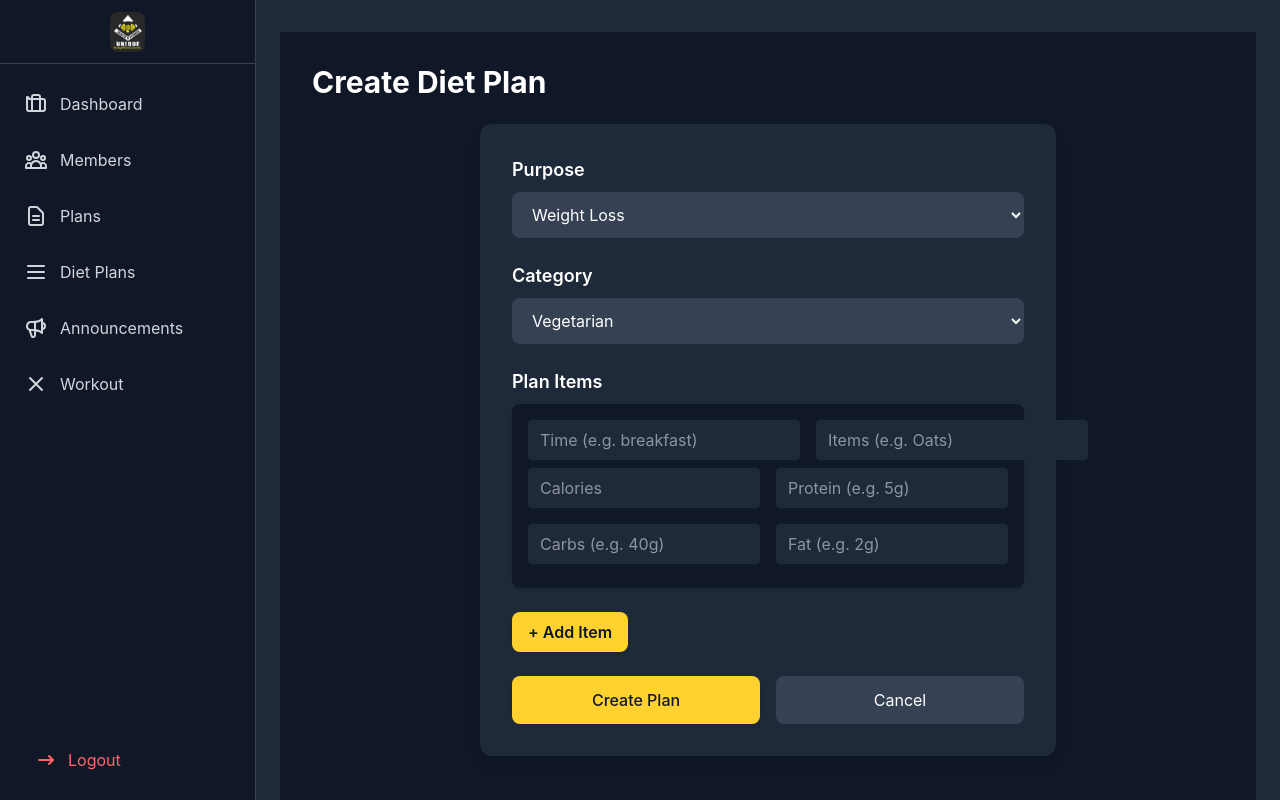
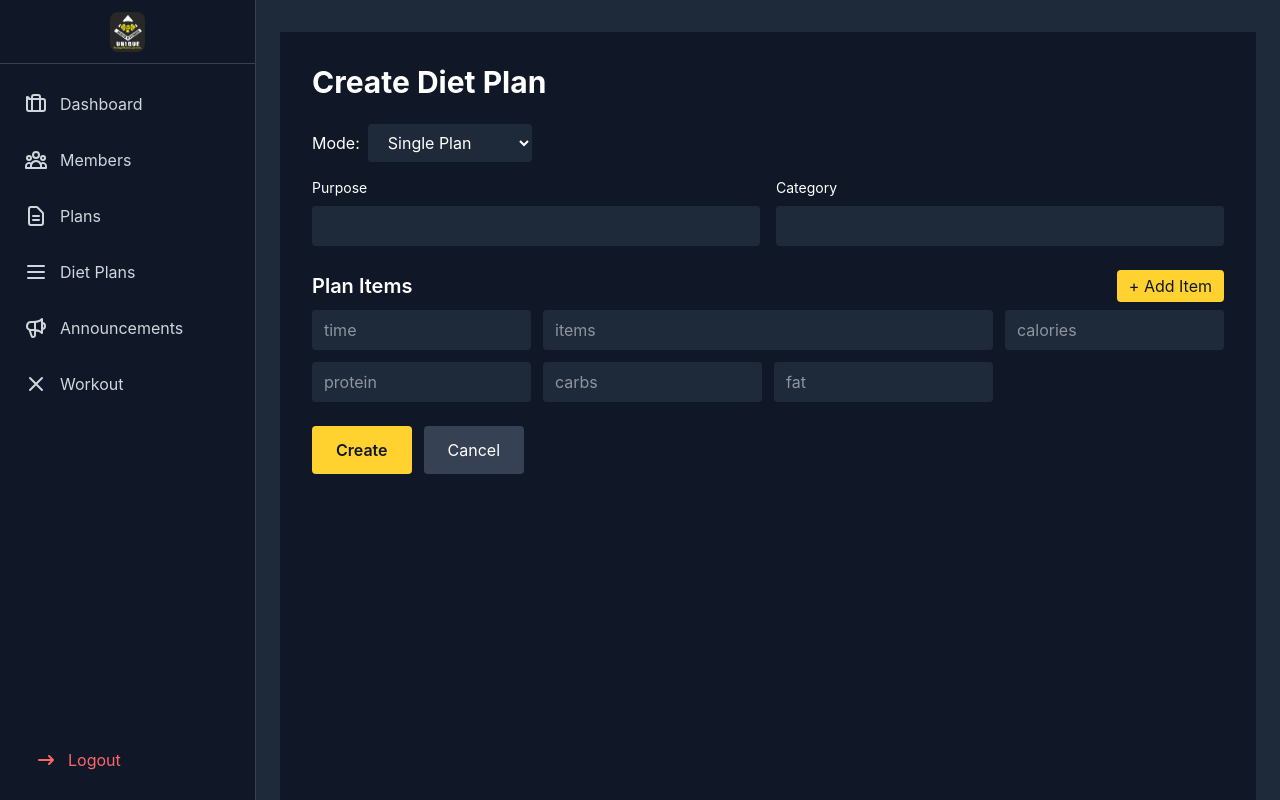
Before and after one commit to ganesh-rodge/uniquefitness-admin, a React (Vite) app: page /create-diet-plan in a window 1280 px wide. Built offline with nearby package versions, Linux system fonts and the light colour scheme; sample sign-in values are in the browser's storage.

Commit message:
add diet page to backend

```diff
--- a/src/api.js
+++ b/src/api.js
@@ -143,3 +143,24 @@ export const getDashboardStats = async () => {
 };
 
 export default api;
+
+// Delete diet plan by ID
+export const deleteDietPlan = async (id) => {
+  const token = localStorage.getItem('authToken');
+  return api.delete(`/admin/dietplan/${id}`, {
+    headers: {
+      Authorization: `Bearer ${token}`,
+    },
+  });
+};
+
+// Admin: Create diet plan (supports multiple payload shapes)
+export const createDietPlanAdmin = async (payload) => {
+  const token = localStorage.getItem('authToken');
+  return api.post('/admin/dietplan', payload, {
+    headers: {
+      Authorization: `Bearer ${token}`,
+      'Content-Type': 'application/json',
+    },
+  });
+};
--- a/src/pages/CreateDietPlan.jsx
+++ b/src/pages/CreateDietPlan.jsx
@@ -1,148 +1,205 @@
 import React, { useState } from 'react';
 import { useNavigate } from 'react-router-dom';
-
-const initialPlanItem = { time: '', items: '', nutrition: { calories: '', protein: '', carbs: '', fat: '' } };
+import { toast } from 'react-toastify';
+import { createDietPlanAdmin } from '../api';
 
 const CreateDietPlan = () => {
-  const [purpose, setPurpose] = useState('Weight Loss');
-  const [category, setCategory] = useState('Vegetarian');
-  const [plan, setPlan] = useState([ { ...initialPlanItem } ]);
   const navigate = useNavigate();
+  const [mode, setMode] = useState('single'); // single | multi | raw
+  const [purpose, setPurpose] = useState('');
+  const [category, setCategory] = useState('');
+  const [planItems, setPlanItems] = useState([
+    { time: '', items: '', nutrition: { calories: '', protein: '', carbs: '', fat: '' } }
+  ]);
 
-  const handlePlanChange = (idx, field, value) => {
-    const updatedPlan = plan.map((item, i) =>
-      i === idx ? { ...item, [field]: value } : item
-    );
-    setPlan(updatedPlan);
+  const [multiCategories, setMultiCategories] = useState([
+    { category: '', plan: [{ time: '', items: '', nutrition: { calories: '', protein: '', carbs: '', fat: '' } }] }
+  ]);
+
+  const [rawJson, setRawJson] = useState('[\n  {\n    "purpose": "Weight Loss",\n    "categories": [\n      {\n        "category": "Vegetarian",\n        "plan": [\n          {\n            "time": "breakfast",\n            "items": "Oats + Apple + Raisins",\n            "nutrition": { "calories": 300, "protein": "6g", "carbs": "58g", "fat": "3g" }\n          }\n        ]\n      }\n    ]\n  }\n]');
+
+  const addPlanItem = () => {
+    setPlanItems([...planItems, { time: '', items: '', nutrition: { calories: '', protein: '', carbs: '', fat: '' } }]);
   };
 
-  const handleNutritionChange = (idx, nutField, value) => {
-    const updatedPlan = plan.map((item, i) =>
-      i === idx ? { ...item, nutrition: { ...item.nutrition, [nutField]: value } } : item
-    );
-    setPlan(updatedPlan);
+  const updatePlanItem = (idx, field, value) => {
+    const next = [...planItems];
+    if (field.startsWith('nutrition.')) {
+      const key = field.split('.')[1];
+      next[idx].nutrition[key] = value;
+    } else {
+      next[idx][field] = value;
+    }
+    setPlanItems(next);
   };
 
-  const addPlanItem = () => {
-    setPlan([...plan, { ...initialPlanItem }]);
+  const addCategory = () => {
+    setMultiCategories([...multiCategories, { category: '', plan: [{ time: '', items: '', nutrition: { calories: '', protein: '', carbs: '', fat: '' } }] }]);
   };
 
-  const removePlanItem = (idx) => {
-    setPlan(plan.filter((_, i) => i !== idx));
+  const addCategoryPlanItem = (cIdx) => {
+    const next = [...multiCategories];
+    next[cIdx].plan.push({ time: '', items: '', nutrition: { calories: '', protein: '', carbs: '', fat: '' } });
+    setMultiCategories(next);
   };
 
-  const handleSubmit = (e) => {
+  const updateCategory = (cIdx, field, value) => {
+    const next = [...multiCategories];
+    next[cIdx][field] = value;
+    setMultiCategories(next);
+  };
+
+  const updateCategoryPlanItem = (cIdx, pIdx, field, value) => {
+    const next = [...multiCategories];
+    if (field.startsWith('nutrition.')) {
+      const key = field.split('.')[1];
+      next[cIdx].plan[pIdx].nutrition[key] = value;
+    } else {
+      next[cIdx].plan[pIdx][field] = value;
+    }
+    setMultiCategories(next);
+  };
+
+  const buildPayload = () => {
+    if (mode === 'single') {
+      return {
+        purpose,
+        category,
+        plan: planItems.map(i => ({
+          time: i.time,
+          items: i.items,
+          nutrition: {
+            calories: Number(i.nutrition.calories),
+            protein: i.nutrition.protein,
+            carbs: i.nutrition.carbs,
+            fat: i.nutrition.fat,
+          },
+        }))
+      };
+    }
+    if (mode === 'multi') {
+      return {
+        purpose,
+        categories: multiCategories.map(c => ({
+          category: c.category,
+          plan: c.plan.map(i => ({
+            time: i.time,
+            items: i.items,
+            nutrition: {
+              calories: Number(i.nutrition.calories),
+              protein: i.nutrition.protein,
+              carbs: i.nutrition.carbs,
+              fat: i.nutrition.fat,
+            },
+          }))
+        }))
+      };
+    }
+    // raw
+    try {
+      return JSON.parse(rawJson);
+    } catch (e) {
+      throw new Error('Invalid JSON');
+    }
+  };
+
+  const handleSubmit = async (e) => {
     e.preventDefault();
-    // Save to localStorage
-    const stored = localStorage.getItem('dietPlans');
-    let dietPlans = stored ? JSON.parse(stored) : [];
-    // Check if a plan with same purpose/category exists
-    const idx = dietPlans.findIndex(p => p.purpose === purpose);
-    if (idx !== -1) {
-      // If category exists, add to categories, else add new category
-      const catIdx = dietPlans[idx].categories.findIndex(c => c.category === category);
-      if (catIdx !== -1) {
-        dietPlans[idx].categories[catIdx].plan = [...dietPlans[idx].categories[catIdx].plan, ...plan];
+    try {
+      const payload = buildPayload();
+      const res = await createDietPlanAdmin(payload);
+      if (res.data && res.data.success) {
+        toast.success(res.data.data || 'Diet plan created');
+        navigate(-1);
       } else {
-        dietPlans[idx].categories.push({ category, plan });
+        toast.error(res.data?.data || 'Failed to create diet plan');
       }
-    } else {
-      dietPlans.push({ purpose, categories: [{ category, plan }] });
+    } catch (err) {
+      toast.error(err.message || 'Failed to create diet plan');
     }
-    localStorage.setItem('dietPlans', JSON.stringify(dietPlans));
-    alert('Diet plan created!');
-    navigate('/diet-plans');
   };
 
   return (
     <div className="min-h-screen bg-gray-900 text-white p-8">
       <h1 className="text-3xl font-bold mb-6">Create Diet Plan</h1>
-      <form onSubmit={handleSubmit} className="max-w-xl mx-auto bg-gray-800 rounded-xl p-8 shadow-lg space-y-6">
-        <div>
-          <label className="block text-lg font-semibold mb-2">Purpose</label>
-            <select value={purpose} onChange={e => setPurpose(e.target.value)} className="w-full px-4 py-3 rounded-lg bg-gray-700 text-white focus:outline-none">
-              <option>Weight Loss</option>
-              <option>Weight Gain</option>
-              <option>Maintain</option>
-              <option>General Health</option>
+      <div className="mb-4">
+        <label className="mr-2">Mode:</label>
+        <select value={mode} onChange={e => setMode(e.target.value)} className="bg-gray-800 text-white px-4 py-2 rounded">
+          <option value="single">Single Plan</option>
+          <option value="multi">Multi Category</option>
+          <option value="raw">Raw JSON</option>
         </select>
       </div>
+
+      <form onSubmit={handleSubmit} className="space-y-6">
+        {(mode === 'single' || mode === 'multi') && (
+          <div className="grid grid-cols-1 md:grid-cols-2 gap-4">
             <div>
-          <label className="block text-lg font-semibold mb-2">Category</label>
-          <select value={category} onChange={e => setCategory(e.target.value)} className="w-full px-4 py-3 rounded-lg bg-gray-700 text-white focus:outline-none">
-            <option>Vegetarian</option>
-            <option>Eggatarian</option>
-            <option>Non-Vegetarian</option>
-          </select>
+              <label className="block text-sm mb-2">Purpose</label>
+              <input className="w-full px-4 py-2 bg-gray-800 rounded" value={purpose} onChange={e => setPurpose(e.target.value)} required />
             </div>
+            {mode === 'single' && (
               <div>
-          <label className="block text-lg font-semibold mb-2">Plan Items</label>
-          {plan.map((item, idx) => (
-            <div key={idx} className="bg-gray-900 rounded-lg p-4 mb-4 shadow">
-              <div className="flex space-x-4 mb-2">
-                <input
-                  type="text"
-                  placeholder="Time (e.g. breakfast)"
-                  value={item.time}
-                  onChange={e => handlePlanChange(idx, 'time', e.target.value)}
-                  className="flex-1 px-3 py-2 rounded bg-gray-800 text-white focus:outline-none"
-                  required
-                />
-                <input
-                  type="text"
-                  placeholder="Items (e.g. Oats)"
-                  value={item.items}
-                  onChange={e => handlePlanChange(idx, 'items', e.target.value)}
-                  className="flex-1 px-3 py-2 rounded bg-gray-800 text-white focus:outline-none"
-                  required
-                />
+                <label className="block text-sm mb-2">Category</label>
+                <input className="w-full px-4 py-2 bg-gray-800 rounded" value={category} onChange={e => setCategory(e.target.value)} required />
               </div>
-              <div className="grid grid-cols-2 gap-4 mb-2">
-                <input
-                  type="number"
-                  placeholder="Calories"
-                  value={item.nutrition.calories}
-                  onChange={e => handleNutritionChange(idx, 'calories', e.target.value)}
-                  className="px-3 py-2 rounded bg-gray-800 text-white focus:outline-none"
-                  required
-                />
-                <input
-                  type="text"
-                  placeholder="Protein (e.g. 5g)"
-                  value={item.nutrition.protein}
-                  onChange={e => handleNutritionChange(idx, 'protein', e.target.value)}
-                  className="px-3 py-2 rounded bg-gray-800 text-white focus:outline-none"
-                  required
-                />
-                <input
-                  type="text"
-                  placeholder="Carbs (e.g. 40g)"
-                  value={item.nutrition.carbs}
-                  onChange={e => handleNutritionChange(idx, 'carbs', e.target.value)}
-                  className="px-3 py-2 rounded bg-gray-800 text-white focus:outline-none"
-                  required
-                />
-                <input
-                  type="text"
-                  placeholder="Fat (e.g. 2g)"
-                  value={item.nutrition.fat}
-                  onChange={e => handleNutritionChange(idx, 'fat', e.target.value)}
-                  className="px-3 py-2 rounded bg-gray-800 text-white focus:outline-none"
-                  required
-                />
-              </div>
-              <div className="flex justify-end">
-                {plan.length > 1 && (
-                  <button type="button" onClick={() => removePlanItem(idx)} className="text-red-400 hover:text-red-600">Remove</button>
             )}
           </div>
+        )}
+
+        {mode === 'single' && (
+          <div>
+            <div className="flex justify-between items-center mb-2">
+              <h2 className="text-xl font-semibold">Plan Items</h2>
+              <button type="button" onClick={addPlanItem} className="px-3 py-1 bg-amber-300 text-gray-900 rounded">+ Add Item</button>
+            </div>
+            {planItems.map((item, idx) => (
+              <div key={idx} className="grid grid-cols-1 md:grid-cols-4 gap-3 mb-3">
+                <input className="px-3 py-2 bg-gray-800 rounded" placeholder="time" value={item.time} onChange={e => updatePlanItem(idx, 'time', e.target.value)} />
+                <input className="px-3 py-2 bg-gray-800 rounded md:col-span-2" placeholder="items" value={item.items} onChange={e => updatePlanItem(idx, 'items', e.target.value)} />
+                <input className="px-3 py-2 bg-gray-800 rounded" placeholder="calories" type="number" value={item.nutrition.calories} onChange={e => updatePlanItem(idx, 'nutrition.calories', e.target.value)} />
+                <input className="px-3 py-2 bg-gray-800 rounded" placeholder="protein" value={item.nutrition.protein} onChange={e => updatePlanItem(idx, 'nutrition.protein', e.target.value)} />
+                <input className="px-3 py-2 bg-gray-800 rounded" placeholder="carbs" value={item.nutrition.carbs} onChange={e => updatePlanItem(idx, 'nutrition.carbs', e.target.value)} />
+                <input className="px-3 py-2 bg-gray-800 rounded" placeholder="fat" value={item.nutrition.fat} onChange={e => updatePlanItem(idx, 'nutrition.fat', e.target.value)} />
               </div>
             ))}
-          <button type="button" onClick={addPlanItem} className="mt-2 px-4 py-2 bg-amber-300 text-gray-900 rounded-lg font-semibold shadow hover:shadow-md transition-all">+ Add Item</button>
           </div>
-        <div className="flex space-x-4 mt-6">
-          <button type="submit" className="flex-1 py-3 px-4 bg-amber-300 text-gray-900 font-medium rounded-lg shadow-sm hover:shadow-md transform hover:-translate-y-0.5 transition-all duration-200">Create Plan</button>
-          <button type="button" className="flex-1 py-3 px-4 bg-gray-700 text-white rounded-lg" onClick={() => navigate('/diet-plans')}>Cancel</button>
+        )}
+
+        {mode === 'multi' && (
+          <div>
+            <div className="flex justify-between items-center mb-2">
+              <h2 className="text-xl font-semibold">Categories</h2>
+              <button type="button" onClick={addCategory} className="px-3 py-1 bg-amber-300 text-gray-900 rounded">+ Add Category</button>
+            </div>
+            {multiCategories.map((cat, cIdx) => (
+              <div key={cIdx} className="mb-4">
+                <input className="px-3 py-2 bg-gray-800 rounded mb-2" placeholder="category" value={cat.category} onChange={e => updateCategory(cIdx, 'category', e.target.value)} />
+                {cat.plan.map((item, pIdx) => (
+                  <div key={pIdx} className="grid grid-cols-1 md:grid-cols-4 gap-3 mb-3">
+                    <input className="px-3 py-2 bg-gray-800 rounded" placeholder="time" value={item.time} onChange={e => updateCategoryPlanItem(cIdx, pIdx, 'time', e.target.value)} />
+                    <input className="px-3 py-2 bg-gray-800 rounded md:col-span-2" placeholder="items" value={item.items} onChange={e => updateCategoryPlanItem(cIdx, pIdx, 'items', e.target.value)} />
+                    <input className="px-3 py-2 bg-gray-800 rounded" placeholder="calories" type="number" value={item.nutrition.calories} onChange={e => updateCategoryPlanItem(cIdx, pIdx, 'nutrition.calories', e.target.value)} />
+                    <input className="px-3 py-2 bg-gray-800 rounded" placeholder="protein" value={item.nutrition.protein} onChange={e => updateCategoryPlanItem(cIdx, pIdx, 'nutrition.protein', e.target.value)} />
+                    <input className="px-3 py-2 bg-gray-800 rounded" placeholder="carbs" value={item.nutrition.carbs} onChange={e => updateCategoryPlanItem(cIdx, pIdx, 'nutrition.carbs', e.target.value)} />
+                    <input className="px-3 py-2 bg-gray-800 rounded" placeholder="fat" value={item.nutrition.fat} onChange={e => updateCategoryPlanItem(cIdx, pIdx, 'nutrition.fat', e.target.value)} />
+                  </div>
+                ))}
+                <button type="button" onClick={() => addCategoryPlanItem(cIdx)} className="px-3 py-1 bg-amber-300 text-gray-900 rounded">+ Add Item</button>
+              </div>
+            ))}
+          </div>
+        )}
+
+        {mode === 'raw' && (
+          <div>
+            <textarea className="w-full h-64 bg-gray-800 rounded p-3" value={rawJson} onChange={e => setRawJson(e.target.value)} />
+          </div>
+        )}
+
+        <div className="mt-6">
+          <button type="submit" className="px-6 py-3 bg-amber-300 text-gray-900 font-semibold rounded">Create</button>
+          <button type="button" className="ml-3 px-6 py-3 bg-gray-700 text-white rounded" onClick={() => navigate(-1)}>Cancel</button>
         </div>
       </form>
     </div>
--- a/src/pages/DietPlans.jsx
+++ b/src/pages/DietPlans.jsx
@@ -1,11 +1,7 @@
-import React, { useState } from 'react';
+import React, { useState, useEffect } from 'react';
 import { useNavigate } from 'react-router-dom';
-import { useEffect } from 'react';
-
-const defaultDietPlans = [
-  // ...sample data from your request...
-];
-
+import axios from 'axios';
+import { deleteDietPlan } from '../api';
 
 const DietPlans = () => {
   const [dietPlans, setDietPlans] = useState([]);
@@ -13,20 +9,45 @@ const DietPlans = () => {
   const [purposeFilter, setPurposeFilter] = useState('All');
   const [categoryFilter, setCategoryFilter] = useState('All');
   const navigate = useNavigate();
+  const BASE_URL = 'https://uniquefitness.onrender.com/api/v1/dietplan';
 
+  const fetchDietPlans = async () => {
+    try {
+      const token = localStorage.getItem('authToken');
+      const res = await axios.get(BASE_URL, {
+        headers: { Authorization: `Bearer ${token}` }
+      });
+      if (res.data && res.data.success && Array.isArray(res.data.message)) {
+        setDietPlans(res.data.message);
+      } else {
+        setDietPlans([]);
+      }
+    } catch (err) {
+      setDietPlans([]);
+    }
+  };
   useEffect(() => {
-    const stored = localStorage.getItem('dietPlans');
-    if (stored) {
-      setDietPlans(JSON.parse(stored));
+    fetchDietPlans();
+  }, []);
+
+  const handleDelete = async (id) => {
+    if (!window.confirm('Delete this diet plan?')) return;
+    try {
+      const res = await deleteDietPlan(id);
+      if (res.data && res.data.success) {
+        fetchDietPlans();
       } else {
-      setDietPlans(defaultDietPlans);
-      localStorage.setItem('dietPlans', JSON.stringify(defaultDietPlans));
+        alert(res.data?.data || 'Failed to delete');
       }
-  }, []);
+    } catch (err) {
+      alert('Failed to delete');
+    }
+  };
 
   // Filter plans
   const filteredPlans = dietPlans.filter(plan =>
-    (purposeFilter === 'All' || plan.purpose === purposeFilter)
+    (purposeFilter === 'All' || plan.purpose === purposeFilter) &&
+    (categoryFilter === 'All' || plan.category === categoryFilter)
   );
 
   return (
@@ -60,22 +81,26 @@ const DietPlans = () => {
         + Create New
       </button>
       <div className="space-y-4">
-        {filteredPlans.map((plan, idx) => (
-          <div key={idx}>
-            {plan.categories
-              .filter(cat => categoryFilter === 'All' || cat.category === categoryFilter)
-              .map((cat, cidx) => (
+        {filteredPlans.map((plan) => {
+          const firstItem = Array.isArray(plan.plan) && plan.plan.length > 0 ? plan.plan[0] : null;
+          return (
+            <div key={plan._id} className="relative">
               <button
-                  key={cidx}
                 className="w-full text-left bg-gray-800 text-lg font-semibold px-6 py-4 rounded-lg flex justify-between items-center hover:bg-gray-700 transition-all duration-200"
-                  onClick={() => setSelectedPlan({ ...plan, ...cat })}
+                onClick={() => setSelectedPlan(plan)}
+                disabled={!firstItem}
               >
-                  <span>{plan.purpose}: {cat.category}</span>
+                <span>{firstItem ? `${firstItem.time}: ${firstItem.items}` : 'No plan details'}</span>
                 <span className="text-amber-300 text-2xl">&gt;</span>
               </button>
-              ))}
+              <button
+                className="absolute top-2 right-2 px-3 py-1 bg-red-600 text-white rounded hover:bg-red-700"
+                title="Delete"
+                onClick={() => handleDelete(plan._id)}
+              >Delete</button>
             </div>
-        ))}
+          );
+        })}
       </div>
       {/* Modal Popup */}
       {selectedPlan && (
@@ -88,8 +113,7 @@ const DietPlans = () => {
               &times;
             </button>
             <h2 className="text-2xl font-bold mb-2">{selectedPlan.purpose}</h2>
-            <div className="mb-2 text-gray-300">Category: {selectedPlan.category}</div>
-            <div className="mb-4 text-gray-300">Timing:</div>
+            <div className="mb-2 text-gray-300">Category: {selectedPlan.category} Timing:</div>
             <div>
               <span className="font-bold text-amber-300">Plan:</span>
               <ul className="list-disc ml-6 mt-2">
```
Lines whose indentation alone changed are shown as unchanged.
